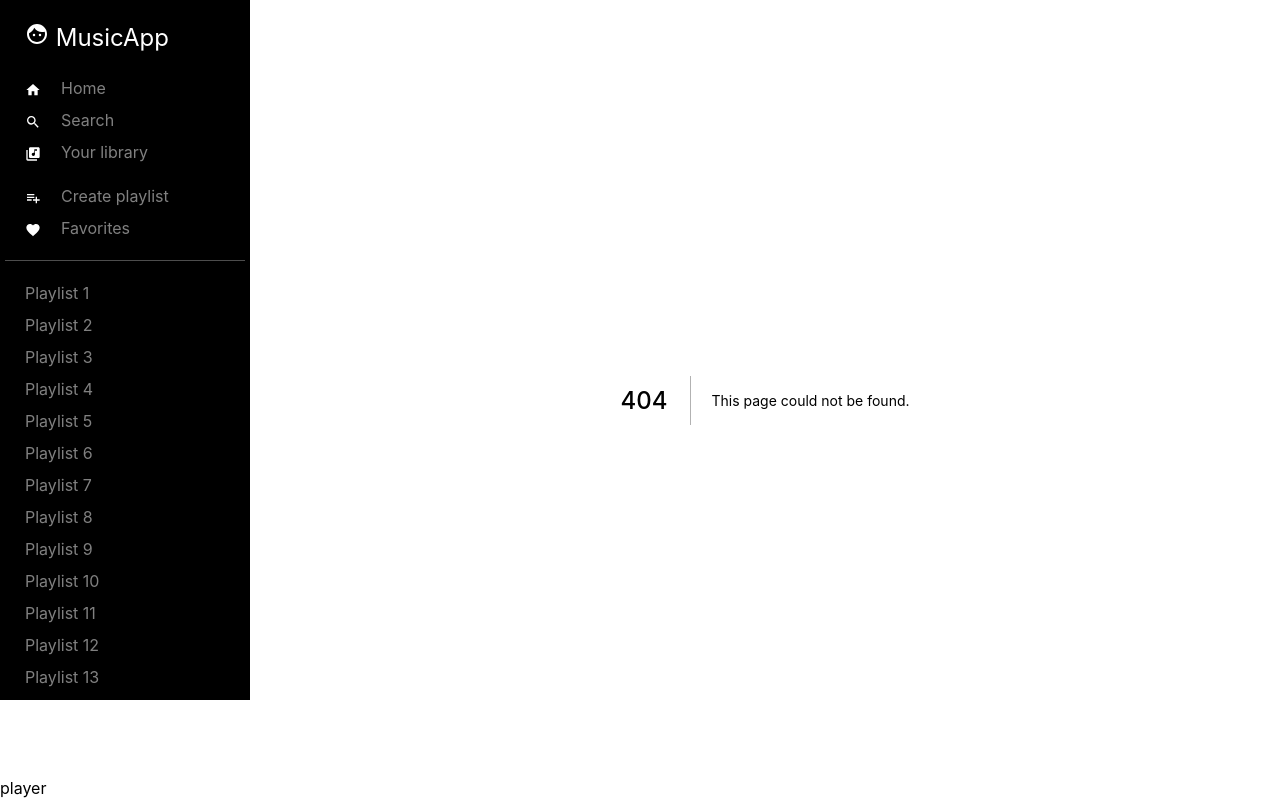
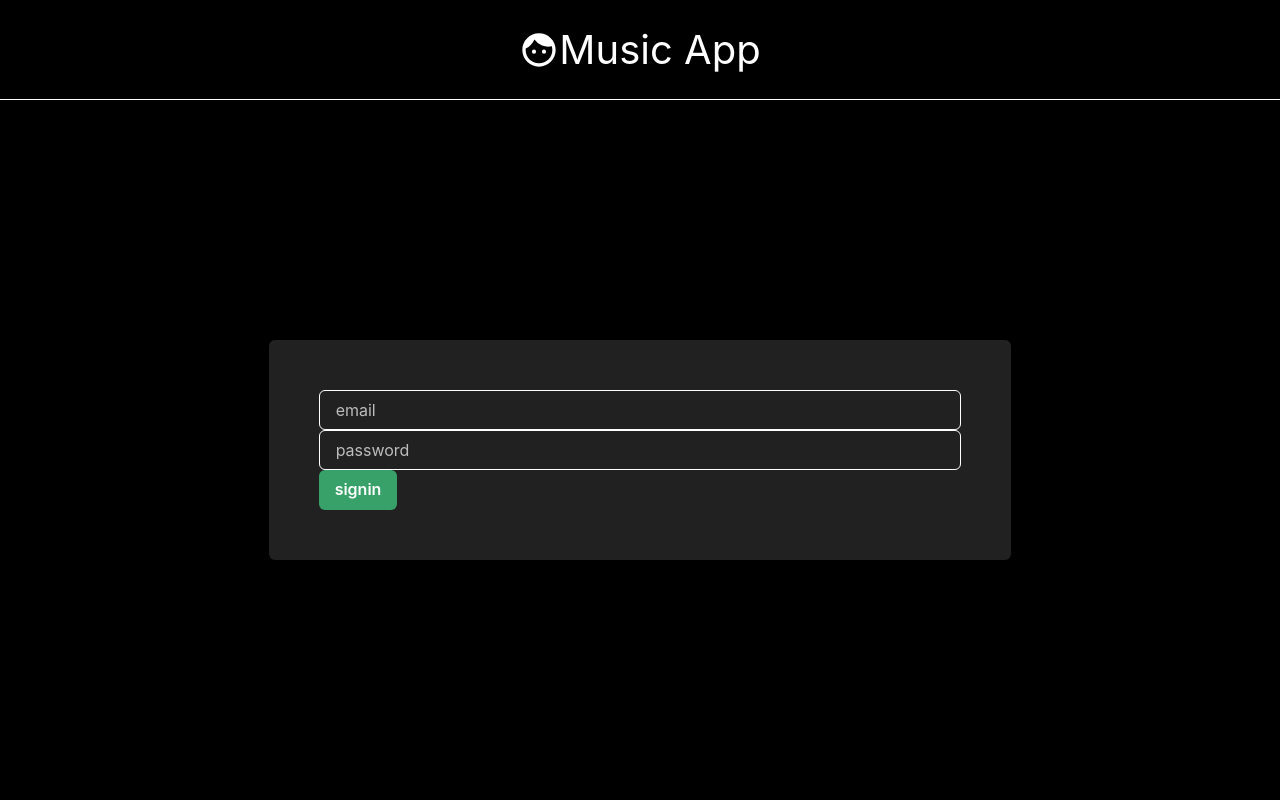
Before and after one commit to dosiichuk/spotify_clone_next_ts_prisma, a Next.js app: page /signin in a window 1280 px wide. Before the commit this address had no page. Built offline with nearby package versions, Linux system fonts and the light colour scheme.

Commit message:
Add auth

```diff
--- /dev/null
+++ b/components/authForm.tsx
@@ -0,0 +1,65 @@
+import { Box, Flex, Input, Button } from "@chakra-ui/react";
+import { FC, useState } from "react";
+import { useRouter } from "next/router";
+import { useSWRConfig } from "swr";
+import { MdFace } from "react-icons/md";
+import { auth } from "../lib/mutations";
+
+const AuthForm: FC<{ mode: "signin" | "signup" }> = ({ mode }) => {
+  const [email, setEmail] = useState("");
+  const [password, setPassword] = useState("");
+  const [isLoading, setIsLoading] = useState(false);
+  const router = useRouter();
+  const handleSubmit = async (e) => {
+    e.preventDefault();
+    setIsLoading(true);
+    const user = await auth(mode, { email, password });
+    setIsLoading(false);
+    router.push("/");
+  };
+
+  return (
+    <Box height="100vh" width="100vw" bg="black" color="white">
+      <Flex
+        justify="center"
+        align="center"
+        height="100px"
+        borderBottom="white 1px solid"
+        fontSize="40px"
+      >
+        <MdFace style={{ display: "inline" }} />
+        Music App
+      </Flex>
+      <Flex justify="center" align="center" height="calc(100vh - 100px)">
+        <Box padding="50px" bg="gray.900" borderRadius="6px">
+          <form onSubmit={handleSubmit}>
+            <Input
+              placeholder="email"
+              type="email"
+              onChange={(e) => setEmail(e.target.value)}
+            />
+            <Input
+              placeholder="password"
+              type="password"
+              onChange={(e) => setPassword(e.target.value)}
+            />
+            <Button
+              type="submit"
+              bg="green.500"
+              isLoading={isLoading}
+              sx={{
+                "&:hover": {
+                  bg: "green.400",
+                },
+              }}
+            >
+              {mode}
+            </Button>
+          </form>
+        </Box>
+      </Flex>
+    </Box>
+  );
+};
+
+export default AuthForm;
--- /dev/null
+++ b/lib/fetcher.ts
@@ -0,0 +1,10 @@
+export default function fetcher(url: string, data = undefined) {
+  return fetch(`${window.location.origin}/api${url}`, {
+    method: data ? "POST" : "GET",
+    credentials: "include",
+    headers: {
+      "Content-Type": "application/json",
+    },
+    body: JSON.stringify(data),
+  });
+}
--- /dev/null
+++ b/lib/mutations.ts
@@ -0,0 +1,8 @@
+import fetcher from "./fetcher";
+
+export const auth = (
+  mode: "signin" | "signup",
+  body: { email: string; password: string }
+) => {
+  return fetcher(`/${mode}`, body);
+};
--- /dev/null
+++ b/lib/prisma.ts
@@ -0,0 +1,3 @@
+import { PrismaClient } from "@prisma/client";
+
+export default new PrismaClient();
--- a/pages/_app.tsx
+++ b/pages/_app.tsx
@@ -34,9 +34,13 @@
 const MyApp = ({ Component, pageProps }) => {
   return (
     <ChakraProvider theme={theme}>
-      <PlayerLayout>
+      {Component.authPage ? (
         <Component {...pageProps} />
-      </PlayerLayout>
+      ) : (
+        <PlayerLayout>
+          <Component {...pageProps} />
+        </PlayerLayout>
+      )}
     </ChakraProvider>
   );
 };
--- a/pages/api/hello.js
+++ /dev/null
@@ -1,5 +0,0 @@
-// Next.js API route support: https://nextjs.org/docs/api-routes/introduction
-
-export default function handler(req, res) {
-  res.status(200).json({ name: 'John Doe' })
-}
--- /dev/null
+++ b/pages/api/signin.ts
@@ -0,0 +1,39 @@
+import bcrypt from "bcrypt";
+import jwt from "jsonwebtoken";
+import cookie from "cookie";
+import { NextApiRequest, NextApiResponse } from "next";
+import prisma from "../../lib/prisma";
+
+export default async (req: NextApiRequest, res: NextApiResponse) => {
+  const { email, password } = req.body;
+
+  const user = await prisma.user.findUnique({
+    where: { email },
+  });
+  if (user && bcrypt.compareSync(password, user.password)) {
+    const token = jwt.sign(
+      {
+        id: user.id,
+        email: user.email,
+        time: Date.now(),
+      },
+      process.env.JWT_SECRET,
+      {
+        expiresIn: "8h",
+      }
+    );
+    res.setHeader(
+      "Set-Cookie",
+      cookie.serialize("ACCESS_TOKEN", token, {
+        httpOnly: true,
+        maxAge: 8 * 60 * 60,
+        path: "/",
+        sameSite: "lax",
+        secure: process.env.NODE_ENV === "production",
+      })
+    );
+    res.json(user);
+  } else {
+    res.status(401).json({ error: "Wrong credentials" });
+  }
+};
--- /dev/null
+++ b/pages/api/signup.ts
@@ -0,0 +1,46 @@
+import bcrypt from "bcrypt";
+import jwt from "jsonwebtoken";
+import cookie from "cookie";
+import { NextApiRequest, NextApiResponse } from "next";
+import prisma from "../../lib/prisma";
+
+export default async (req: NextApiRequest, res: NextApiResponse) => {
+  const salt = bcrypt.genSaltSync();
+  const { email, password } = req.body;
+
+  let user;
+  try {
+    user = await prisma.user.create({
+      data: {
+        name: email.split("@")[0],
+        email,
+        password: bcrypt.hashSync(password, salt),
+      },
+    });
+  } catch (err) {
+    res.status(401);
+    res.json({ error: "user already exists" });
+  }
+  const token = jwt.sign(
+    {
+      email: user.email,
+      id: user.id,
+      time: Date.now(),
+    },
+    process.env.JWT_SECRET,
+    {
+      expiresIn: "8h",
+    }
+  );
+  res.setHeader(
+    "Set-Cookie",
+    cookie.serialize("ACCESS_TOKEN", token, {
+      httpOnly: true,
+      maxAge: 8 * 60 * 60,
+      path: "/",
+      sameSite: "lax",
+      secure: process.env.NODE_ENV === "production",
+    })
+  );
+  res.json(user);
+};
--- /dev/null
+++ b/pages/signin.tsx
@@ -0,0 +1,9 @@
+import AuthForm from "../components/authForm";
+
+const Signin = () => {
+  return <AuthForm mode="signin" />;
+};
+
+Signin.authPage = true;
+
+export default Signin;
```
Also changed, not shown: lib/auth.ts (added, +25 -0 lines), pages/signup.tsx (added, +7 -0 lines).
